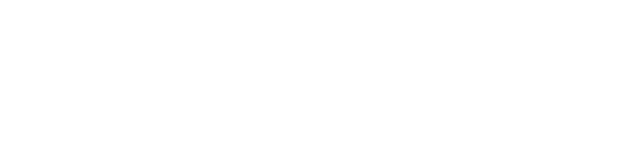
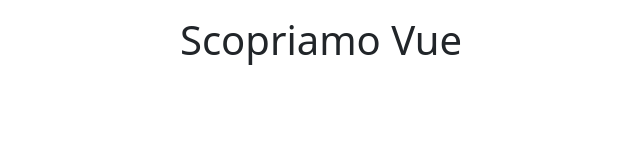
Before and after one commit to abdicore/vue-hello, a plain HTML site: page index.html in a window 1280 px wide. Shown: the whole page, without its empty margins (224-864 px from the left). Drawn offline with nearby package versions, Linux system fonts and the light colour scheme.

Commit message:
render-onpage

```diff
--- a/index.html
+++ b/index.html
@@ -7,8 +7,8 @@
     <!-- favicon -->
     <link rel="icon" type="image/x-icon" href="img/Logo.png">
 
-     <!-- Includi Font Awesome -->
-     <link rel="stylesheet" href="https://cdnjs.cloudflare.com/ajax/libs/font-awesome/6.0.0-beta3/css/all.min.css">
+    <!-- Includi Font Awesome -->
+    <link rel="stylesheet" href="https://cdnjs.cloudflare.com/ajax/libs/font-awesome/6.0.0-beta3/css/all.min.css">
 
     <!-- bootstrap -->
     <link rel="stylesheet" href="https://cdn.jsdelivr.net/npm/bootstrap@5.3.3/dist/css/bootstrap.min.css">
@@ -23,11 +23,18 @@
 <body>
     <!-- vueScript -->
     <script src="https://unpkg.com/vue@3/dist/vue.global.js"></script>
+<main>
+    <div id="app">
+        <div class="container">
+            <div class="row">
+                <div class="col-10">
+                    <h1 class="text-center m-3">{{ message }}</h1>
+                </div>
+            </div>
 
-
-
-
-
+        </div>
+    </div>
+</main>
 
 
 
--- a/js/script.js
+++ b/js/script.js
@@ -0,0 +1,17 @@
+/*
+Esercizio di oggi: Vue Hello
+Descrizione:
+Stampare a schermo un messaggio all’interno di un h1, utilizzando i data.
+Bonus:
+Aggiungere alla pagina un’immagine, presa anch’essa da un data.
+*/
+
+const { createApp } = Vue
+
+createApp({
+  data() {
+    return {
+      message: 'Scopriamo Vue'
+    }
+  }
+}).mount('#app')
```
